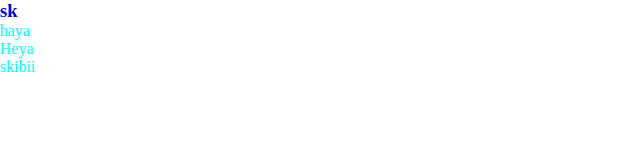
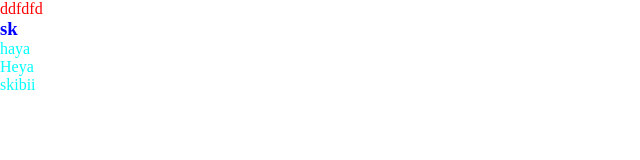
Before and after one commit to elishahhhhsdf/Elishahhhhsdf.github.io, a plain HTML site: page index.html in a window 1280 px wide. Shown: the whole page, without its empty margins (0-640 px from the left). Drawn offline with Linux system fonts and the light colour scheme.

Commit message:
Update index.html

```diff
--- a/index.html
+++ b/index.html
@@ -1,6 +1,8 @@
 <!DOCTYPE html>
 <html>
-    <body class="per">
+    <body class="curse">
+        ddfdfd
+    </body>
     <h3 class="sky">sk</h3>
     <link rel="stylesheet" type="text/css" href="style.css"/>
     <div class="myfirstclass">
@@ -12,5 +14,4 @@
     </div>
 </div>
 </div>
-    </body>
 </html>
```
